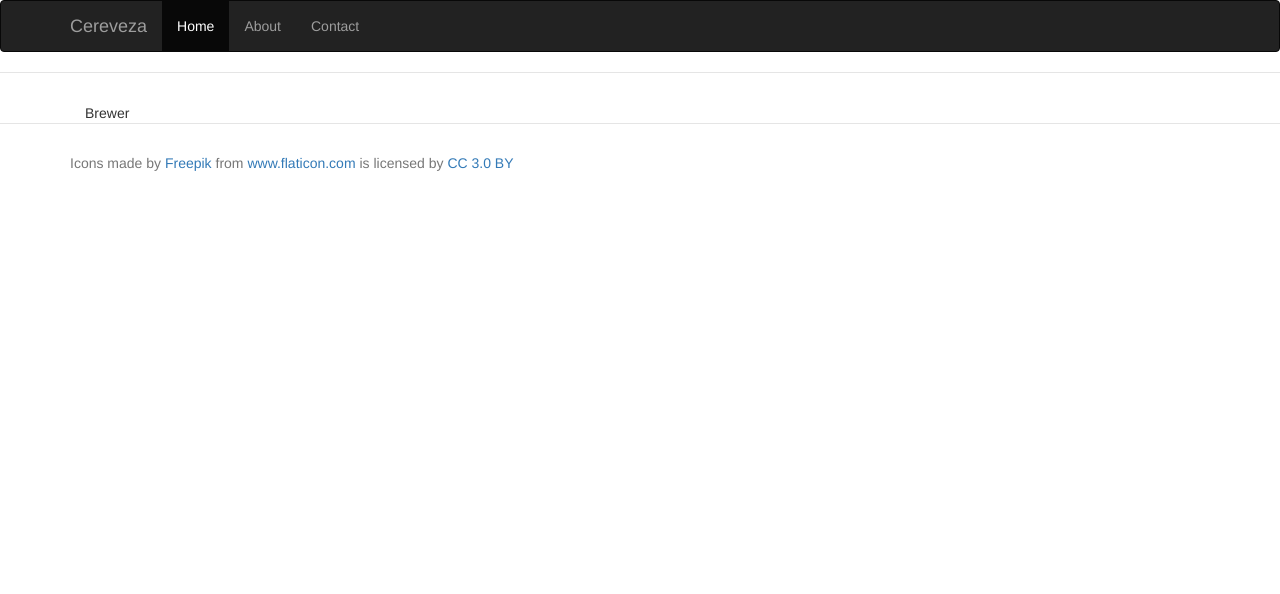
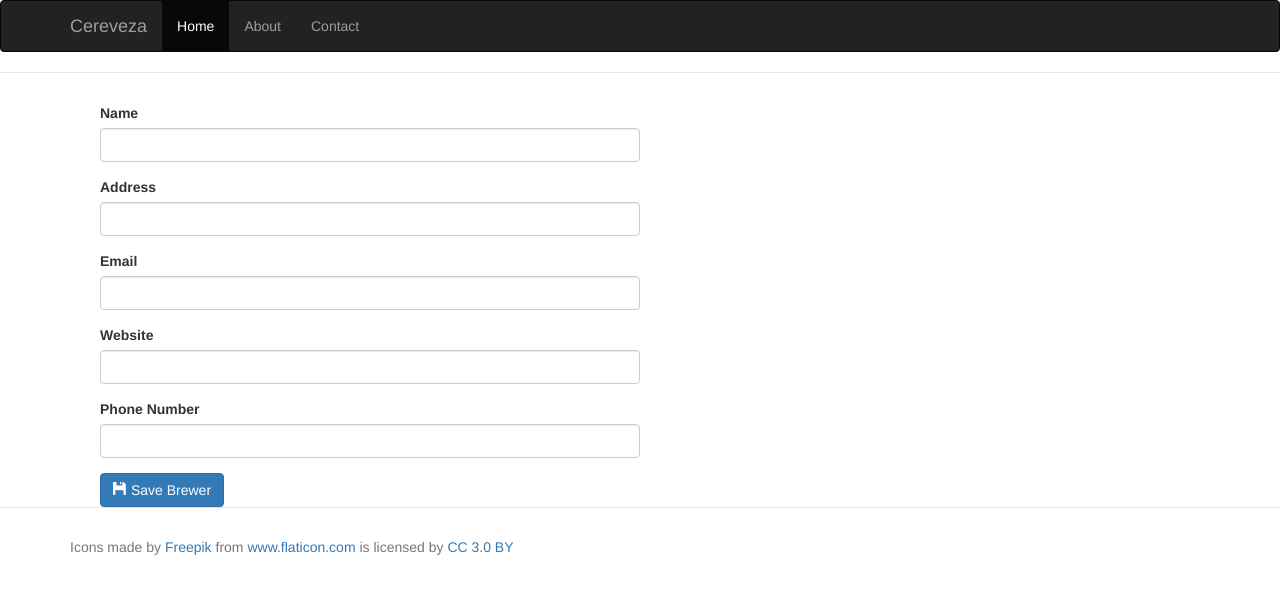
Before and after one commit to boskovisch/cereveza, a website: page app/index.html at #/brewer in a window 1280 px wide. Drawn offline with nearby package versions, Linux system fonts and the light colour scheme; some packages are replaced by stand-ins of ours; files that its build step writes are made by us from their sources.

Commit message:
Add brewer basic config

```diff
--- a/app/scripts/controllers/brewer.js
+++ b/app/scripts/controllers/brewer.js
@@ -0,0 +1,28 @@
+(function () {
+  'use strict';
+
+  angular
+    .module('cerevezaApp')
+    .controller('BrewerCtrl', BrewerCtrl);
+
+  BrewerCtrl.$inject = [];
+
+  function BrewerCtrl() {
+    var vm = this;
+
+    vm.brewerModel = {};
+    vm.saveBrewer = saveBrewer;
+
+    init();
+
+    function init(){
+
+    }
+
+    function saveBrewer(form) {
+
+    }
+
+  }
+
+})();
--- a/app/views/brewer.html
+++ b/app/views/brewer.html
@@ -1,7 +1,27 @@
 <div class="container">
-  <div class="row">
+  <form name="brewerForm" ng-submit="vm.saveBrewer(brewerForm)">
     <div class="col-md-6">
-      Brewer
+      <div class="form-group">
+        <label id="brewerNameLabel" for="brewerName">Name</label>
+        <input id="brewerName" class="form-control" type="text" ng-model="vm.brewerModel.name"/>
+      </div>
+      <div class="form-group">
+        <label id="brewerAddressLabel" for="brewerAddress">Address</label>
+        <input id="brewerAddress" class="form-control" type="text" ng-model="vm.brewerModel.address"/>
+      </div>
+      <div class="form-group">
+        <label id="brewerEmailLabel" for="brewerEmail">Email</label>
+        <input id="brewerEmail" class="form-control" type="text" ng-model="vm.brewerModel.email"/>
+      </div>
+      <div class="form-group">
+        <label id="brewerWebsiteLabel" for="brewerWebsite">Website</label>
+        <input id="brewerWebsite" class="form-control" type="text" ng-model="vm.brewerModel.website"/>
+      </div>
+      <div class="form-group">
+        <label id="brewerPhoneLabel" for="brewerPhone">Phone Number</label>
+        <input id="brewerPhone" class="form-control" type="number" ng-model="vm.brewerModel.phone"/>
+      </div>
+      <button id="sbtBrewerSave" class="btn btn-primary"><i class="glyphicon glyphicon-floppy-disk"></i> Save Brewer</button>
     </div>
-  </div>
+  </form>
 </div>
```
